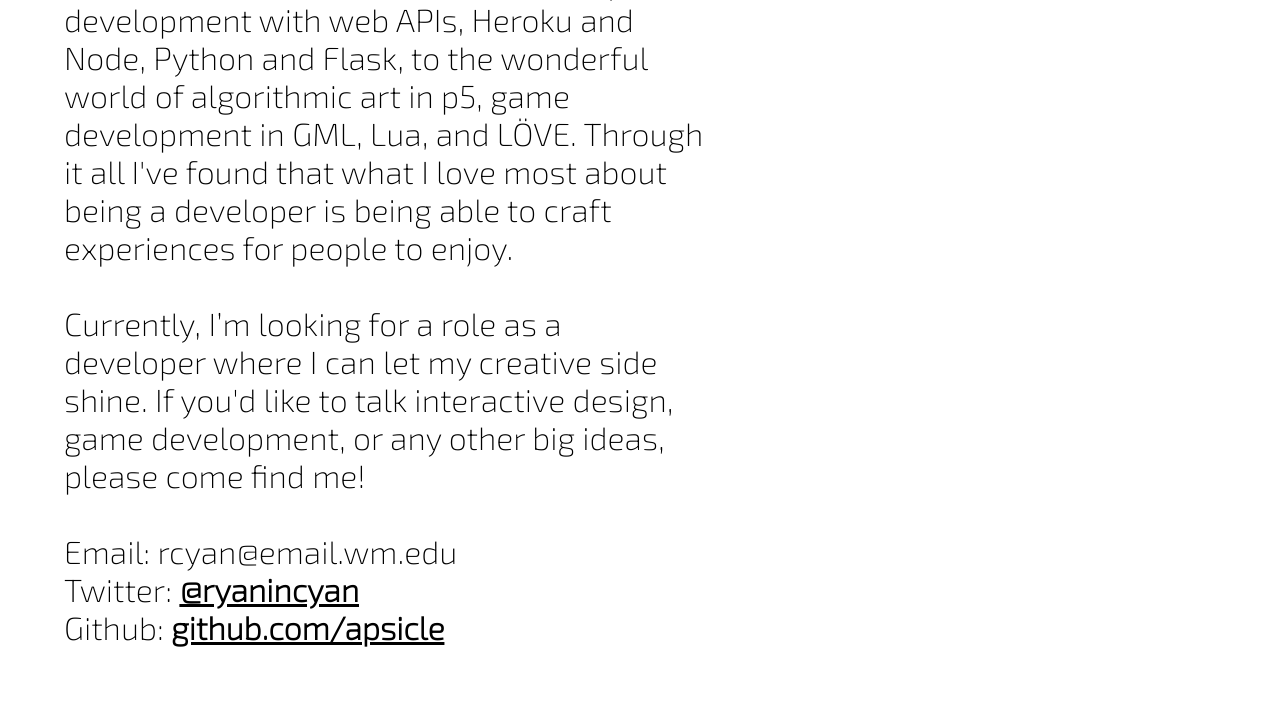
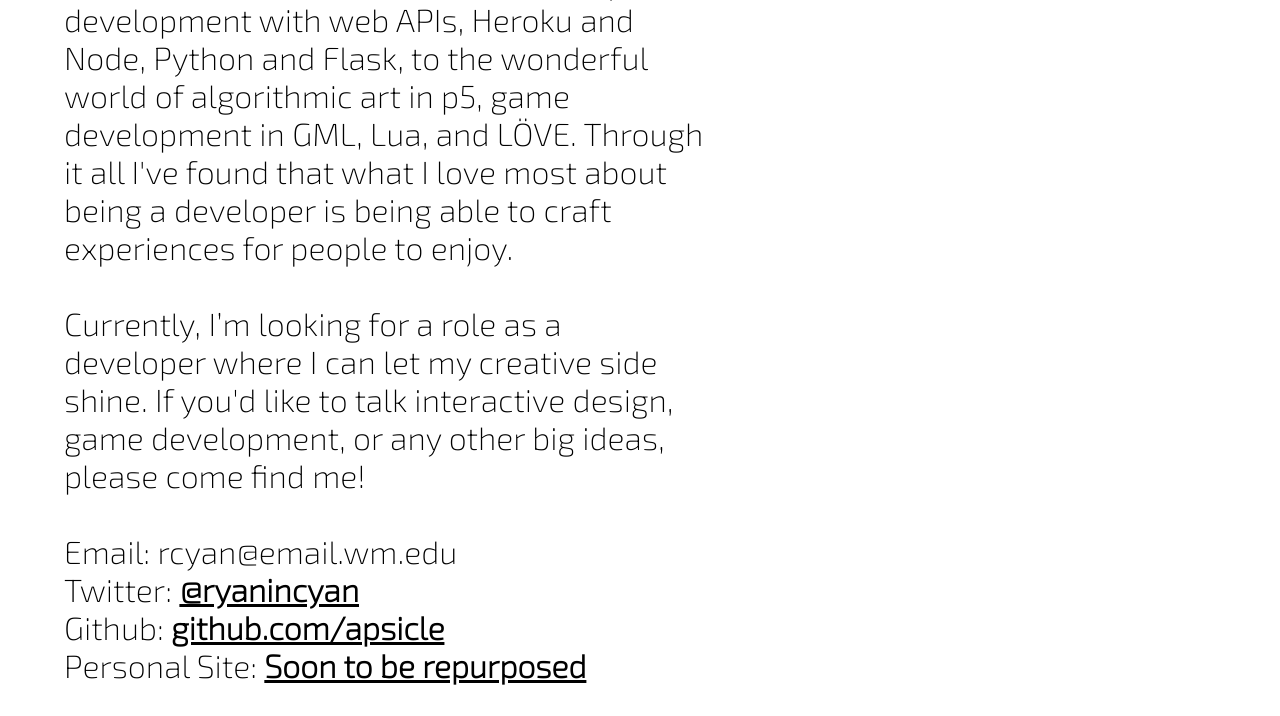
Before and after one commit to apsicle/portfolio, a plain HTML site: page index.html in a window 1280 px wide. Shown: the part 454-1170 px from the top of the page. Before the commit the page ends 1132 px from the top, so only its background shows below. Drawn offline with nearby package versions, Linux system fonts and the light colour scheme.

Commit message:
added link to old site

```diff
--- a/index.html
+++ b/index.html
@@ -29,8 +29,9 @@
 		Twitter: <a style="color: black;" class='my_link' href="https://twitter.com/ryanincyan">@ryanincyan</a>
 		<br>
 		Github: <a style="color: black;" class='my_link' href="https://github.com/apsicle">github.com/apsicle</a>
+		<br>
+		Personal Site: <a style="color: black;" class='my_link' href="http://ryancyan.com/">Soon to be repurposed</a>
 		</p><div id="column2"><img src="splash.gif">Photo Credit: <a style="color: black" class='my_link' href="https://twitter.com/StanZheng">Stanley Zheng</a></div>
-
 	</div>
 </body>
 </html>
```
